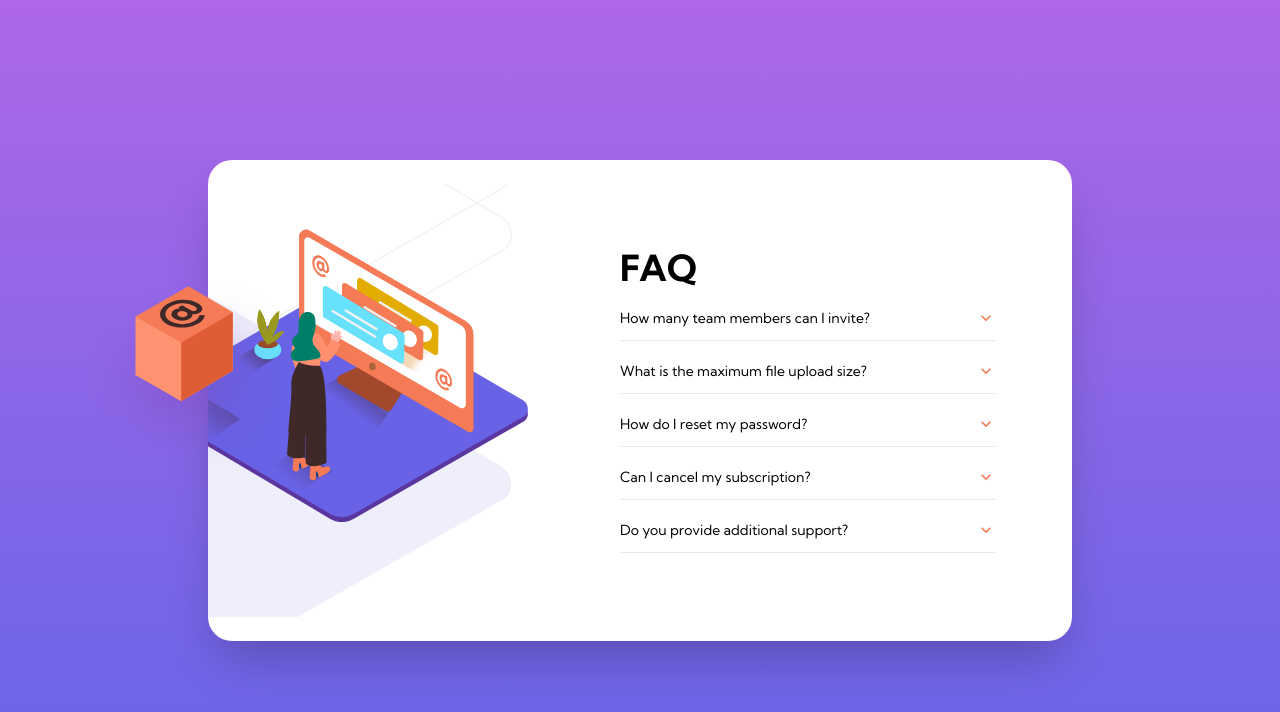
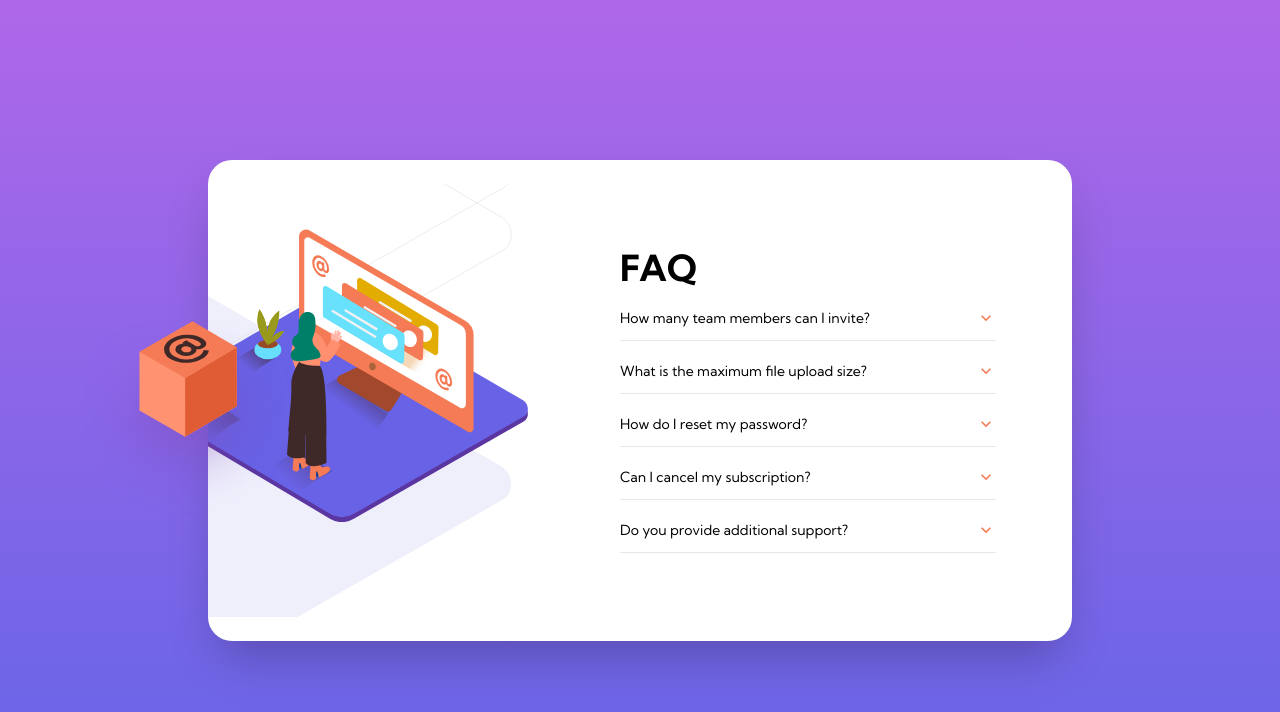
Before and after one commit to moutafatin1/frontendmentor-challenges, a Next.js app: page /faq-accordion-card in a window 1280 px wide. Shown: the top 712 px of the page. Built offline with nearby package versions, Linux system fonts and the light colour scheme.

Commit message:
fixed box floating when items of accrodion grow

```diff
--- a/src/pages/faq-accordion-card.tsx
+++ b/src/pages/faq-accordion-card.tsx
@@ -93,18 +93,18 @@ const FaqAccordionCard = () => {
                 className=""
               />
             </figure>
+            <figure className="fixed  hidden lg:block h-52 w-52 translate-x-1/2 translate-y-1/2 z-20 -left-5 -top-26 mt-7 ">
+              <Image
+                src="/faq-accordion-card/illustration-box-desktop.svg"
+                alt="woman mobile"
+                layout="fill"
+                objectFit="contain"
+                className="shadow-2xl "
+              />
+            </figure>
           </section>
           {/* Box */}
 
-          <figure className="absolute hidden lg:block h-52 w-52 translate-x-1/2 translate-y-1/2 z-20 -left-6 top-44">
-            <Image
-              src="/faq-accordion-card/illustration-box-desktop.svg"
-              alt="woman mobile"
-              layout="fill"
-              objectFit="contain"
-              className="shadow-2xl "
-            />
-          </figure>
           <section className="mt-36 lg:w-1/2 lg:my-16   ">
             <h1 className="text-center text-3xl font-bold lg:text-left lg:text-4xl ml-3">
               FAQ
```
